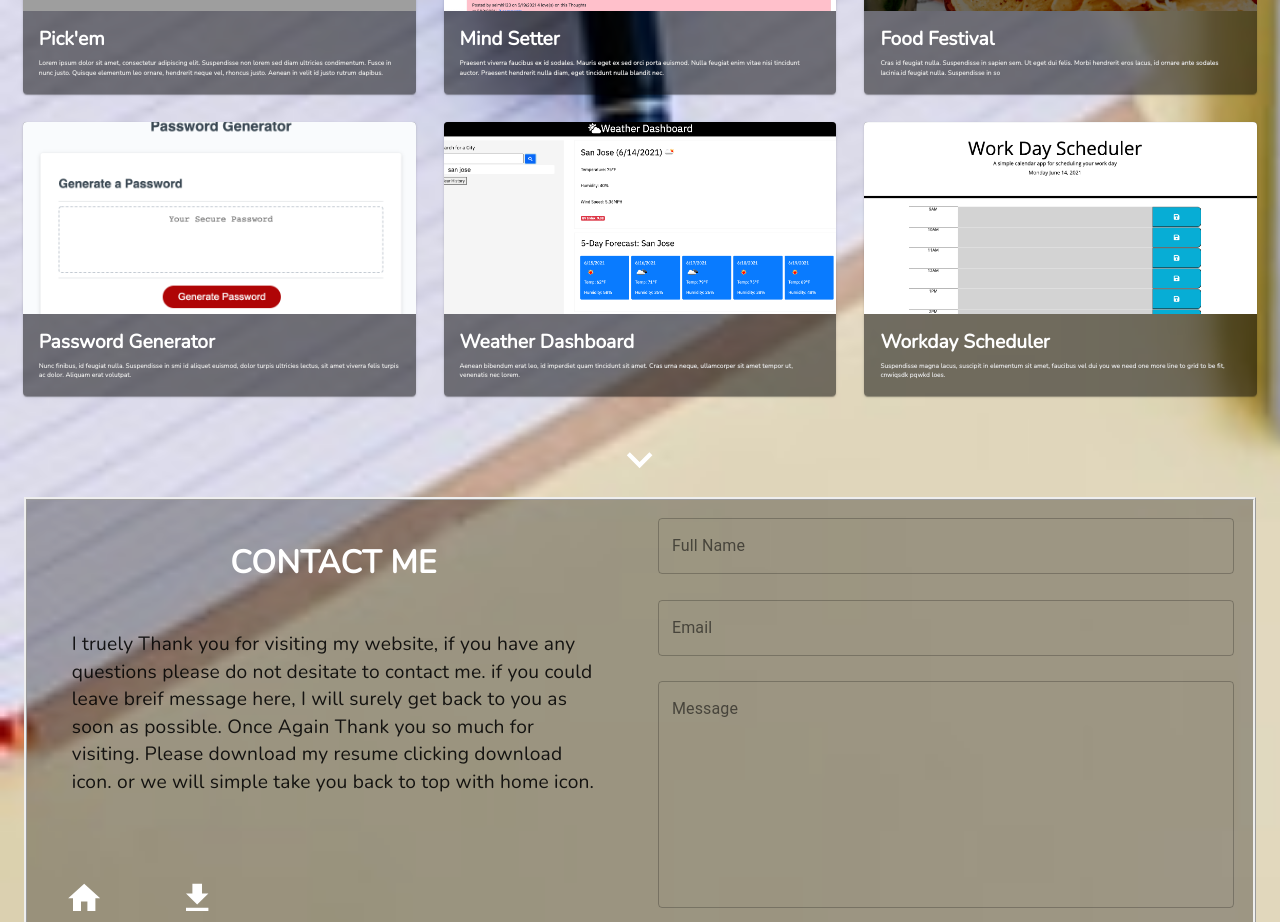
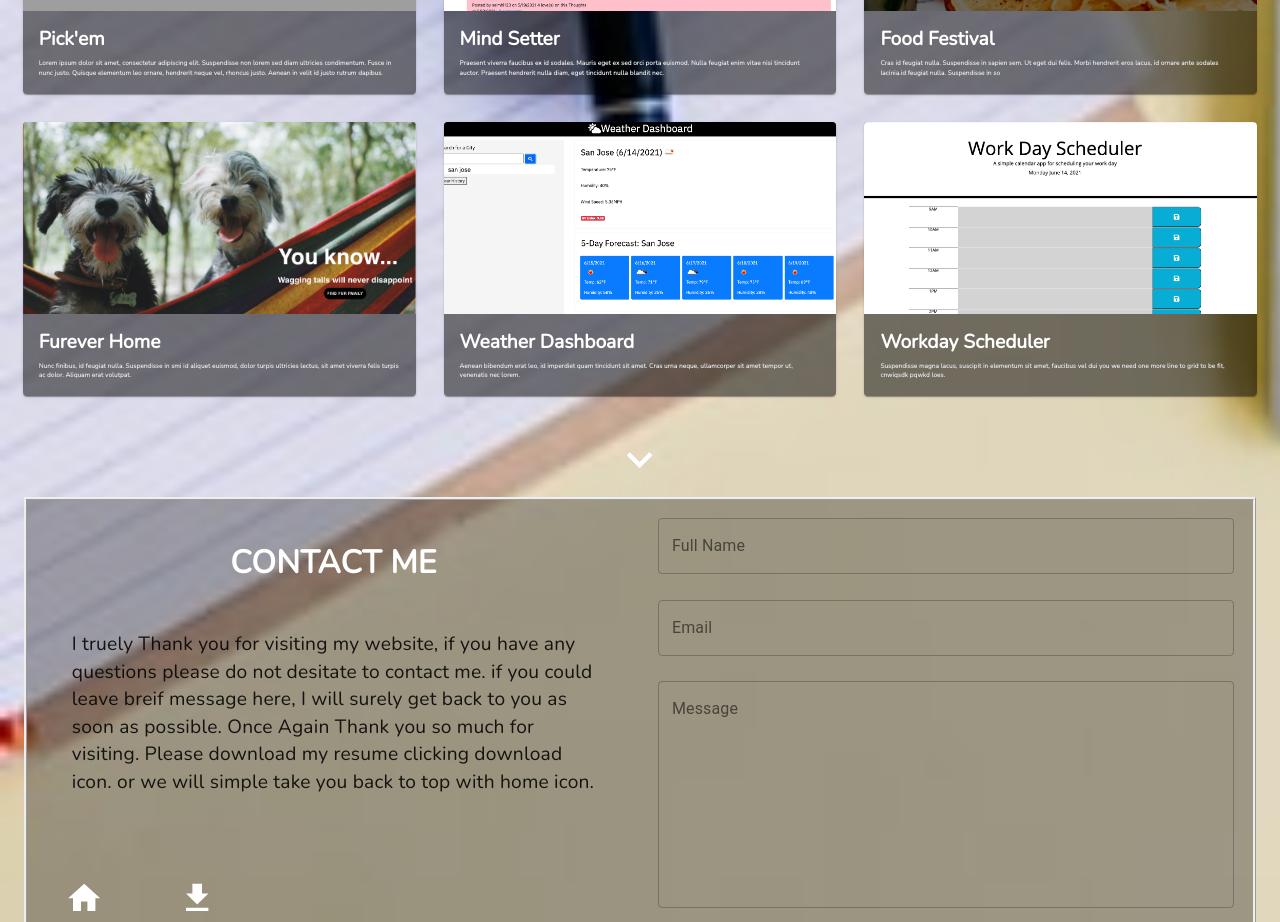
Before and after one commit to richardyjkim/ryj-portfolio, a React (Create React App) app: page / in a window 1280 px wide. Shown: the part 2060-2982 px from the top of the page. Built offline with nearby package versions, Linux system fonts and the light colour scheme; grey boxes are pictures that could not be loaded.

Commit message:
new project added

```diff
--- a/src/static/projects.js
+++ b/src/static/projects.js
@@ -3,13 +3,13 @@ const projects = [
     name: "Pick'em",
     description: "Lorem ipsum dolor sit amet, consectetur adipiscing elit. Suspendisse non lorem sed diam ultricies condimentum. Fusce in nunc justo. Quisque elementum leo ornare, hendrerit neque vel, rhoncus justo. Aenean in velit id justo rutrum dapibus.",
     image: process.env.PUBLIC_URL + '/images/portfolio/pickem.png',
-    url: "https://github.com/richardyjkim/my-first-project"
+    url: "https://richardyjkim.github.io/my-first-project/"
   },
   {
     name: "Mind Setter",
     description: " Praesent viverra faucibus ex id sodales. Mauris eget ex sed orci porta euismod. Nulla feugiat enim vitae nisi tincidunt auctor. Praesent hendrerit nulla diam, eget tincidunt nulla blandit nec.",
     image: process.env.PUBLIC_URL + '/images/portfolio/mindsetter.png',
-    url: "https://github.com/richardyjkim/second-project"
+    url: "https://enigmatic-bayou-14711.herokuapp.com/"
   },
   {
     name: "Food Festival",
@@ -18,22 +18,22 @@ const projects = [
     url: "https://github.com/richardyjkim/food-fastival"
   },
   {
-    name: "Password Generator",
+    name: "Furever Home",
     description: "Nunc finibus, id feugiat nulla. Suspendisse in smi id aliquet euismod, dolor turpis ultricies lectus, sit amet viverra felis turpis ac dolor. Aliquam erat volutpat.",
-    image: process.env.PUBLIC_URL + '/images/portfolio/password.png',
-    url: "https://github.com/richardyjkim/password-generator"
+    image: process.env.PUBLIC_URL + '/images/portfolio/furever.png',
+    url: "https://shielded-castle-31591.herokuapp.com/"
   },
   {
     name: "Weather Dashboard",
     description: "Aenean bibendum erat leo, id imperdiet quam tincidunt sit amet. Cras urna neque, ullamcorper sit amet tempor ut, venenatis nec lorem.",
     image: process.env.PUBLIC_URL + '/images/portfolio/weather.png',
-    url: "https://github.com/richardyjkim/weather-dashboard"
+    url: "https://richardyjkim.github.io/weather-dashboard/"
   },
   {
     name: "Workday Scheduler",
     description: "Suspendisse magna lacus, suscipit in elementum sit amet, faucibus vel dui you we need one more line to grid to be fit, cnwiqsdk pqwkd loes.",
     image: process.env.PUBLIC_URL + '/images/portfolio/workday.png',
-    url: "https://github.com/richardyjkim/workday-scheduler"
+    url: "https://richardyjkim.github.io/workday-scheduler/"
   },
 ];
 
```
Also changed, not shown: public/images/portfolio/furever.png (added).
